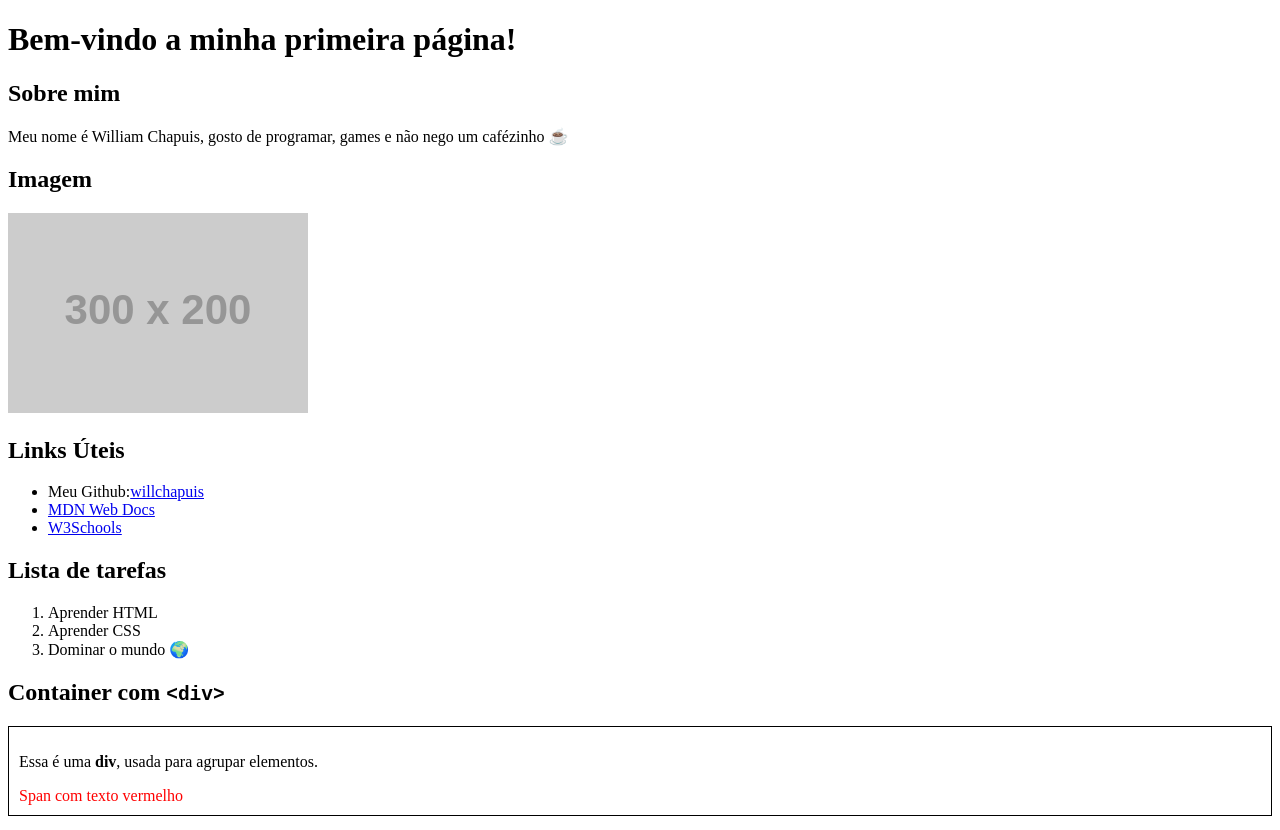
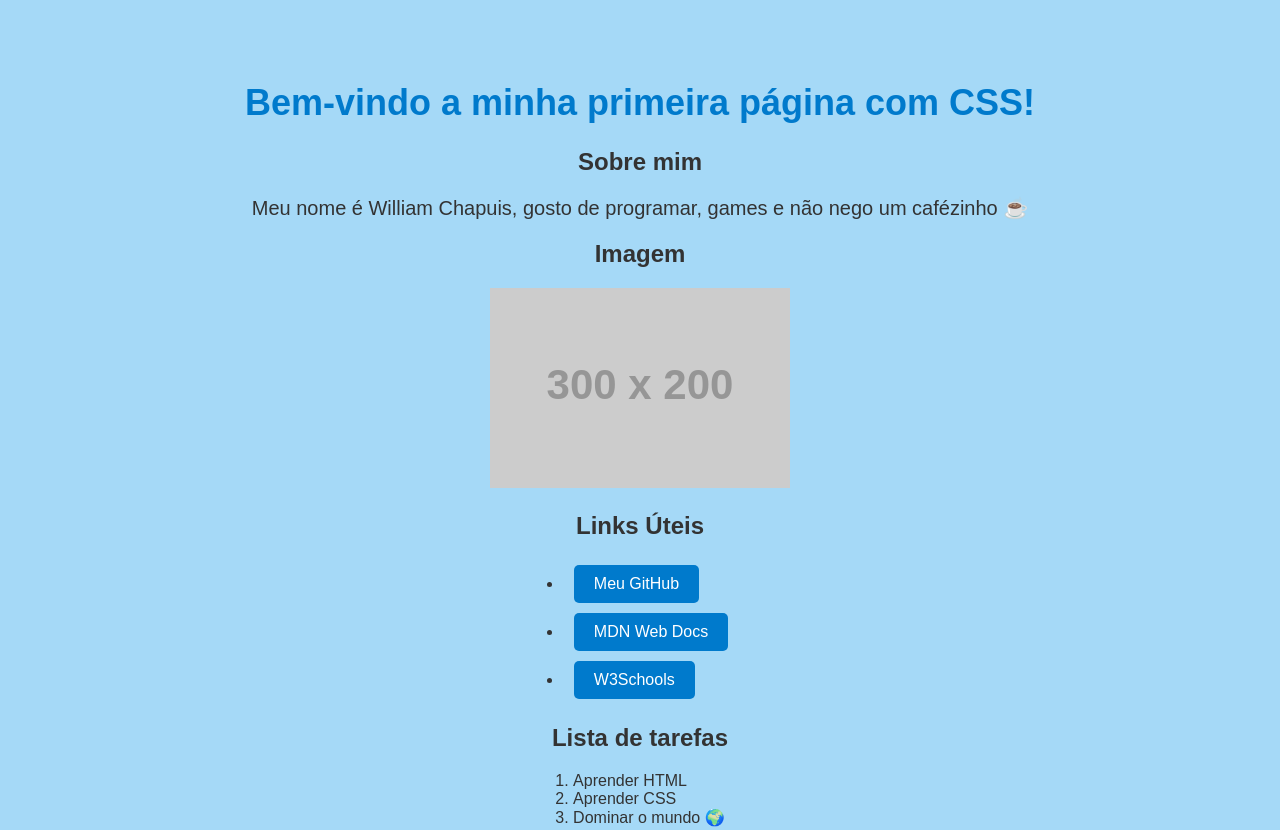
Before and after one commit to willchapuis/aprender-web-inicio, a plain HTML site: page etapa-1/index.html in a window 1280 px wide. Shown: the top 830 px of the page. Drawn offline with Linux system fonts and the light colour scheme; placeholder pictures from the web are drawn by us.

Commit message:
challenge: correções para adaptar style ao index existente com background colorido

```diff
--- a/etapa-1/index.html
+++ b/etapa-1/index.html
@@ -2,10 +2,11 @@
 <html lang="pt-br">
     <head>
         <meta charset="UTF-8">
-        <title>Minha Primeira Página</title>
+        <title>Minha Primeira Página Estilizada</title>
+        <link rel="stylesheet" href="style.css">
     </head>
     <body>
-        <h1>Bem-vindo a minha primeira página!</h1>
+        <h1>Bem-vindo a minha primeira página com CSS!</h1>
 
         <h2>Sobre mim</h2>
         <p>Meu nome é William Chapuis, gosto de programar, games e não nego um cafézinho ☕</p>
@@ -15,7 +16,7 @@
 
         <h2>Links Úteis</h2>
         <ul>
-            <li>Meu Github:<a href="https://github.com/willchapuis" target="_blank" rel="noopener noreferrer">willchapuis</a></li>
+            <li><a href="https://github.com/willchapuis" target="_blank" rel="noopener noreferrer">Meu GitHub</a></li>
             <li><a href="https://developer.mozilla.org/pt-BR/" target="_blank" rel="noopener noreferrer">MDN Web Docs</a></li>
             <li><a href="https://www.w3schools.com/" target="_blank" rel="noopener noreferrer">W3Schools</a></li>
         </ul>
--- a/etapa-1/style.css
+++ b/etapa-1/style.css
@@ -1,33 +1,46 @@
-/* Define estilos para o body*/
+/* Estilos para body*/
 body {
-    background-color: #f0f0f0;
+    background-color: #a5d9f7;
     color: #333;
     font-family: Arial, sans-serif;
     text-align: center;
     padding: 50px;
 }
 
-/* Estilo para h1 (titulo) */
+/* Estilo para titulo (h1) */
 h1 {
     color: #007acc;
     font-size: 36px;
 }
 
-/* Estilo para p (paragrafo) */
+/* Estilo para paragrafo (p) */
 p {
     font-size: 20px;
     margin-bottom: 20px;
 }
 
-/* Estilo para a (link) */
-a {
+/* Estilo para os links (li a) */
+li a {
+    display: inline-block; /* Garante que o espaço não empilhe sobre outro */
+    margin: 5px;
+    padding: 10px 20px;
+    background-color: #007acc;
     color: white;
-    background-color: #007acc;
-    padding: 10px 20px;
     text-decoration: none;
     border-radius: 5px;
+    transition: background-color 0.3s ease;
 }
 
-a:hover {
+/* Estilo para link (a) */
+li a:hover {
     background-color: #005fa3;
 }
+
+/* Estilo para ul e ol */
+ul, ol {
+    list-style-position: inside; /* Faz com que os números ou marcadores fiquem dentro da área da lista */
+    padding: 0;
+    margin: 0 auto;
+    display: inline-block;
+    text-align: left;
+}
```
